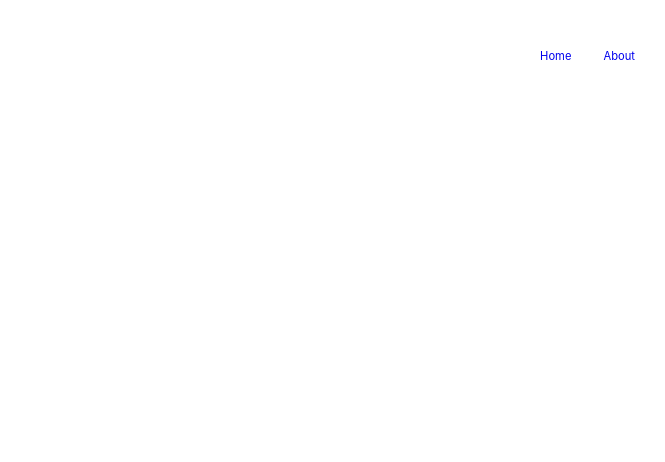
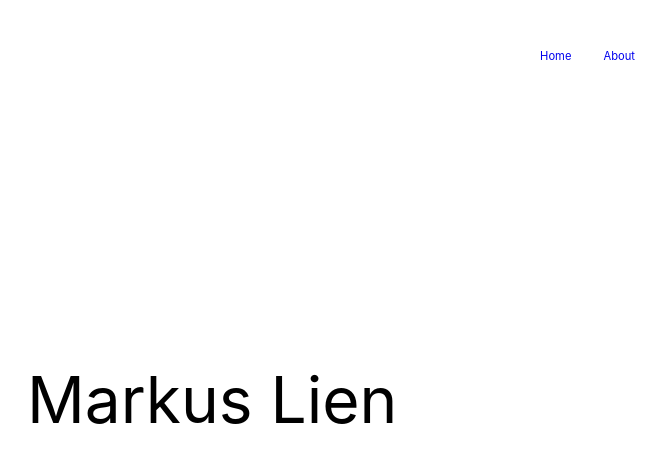
Before and after one commit to SineMunchs/MarkusLien, a Vue app: page / in a window 1280 px wide. Shown: the top 462 px of the page, without its empty margins (613-1278 px from the left). Built offline with nearby package versions, Linux system fonts and the light colour scheme.

Commit message:
commit Markus lien frontpage

```diff
--- a/src/views/HomeView.vue
+++ b/src/views/HomeView.vue
@@ -1,9 +1,9 @@
 <script setup>
-import TheWelcome from '../components/TheWelcome.vue'
 </script>
 
 <template>
   <main>
-    <TheWelcome />
+    <h1 style="font-size:5vw">Markus Lien</h1>
+
   </main>
 </template>
```
Also changed, not shown: src/assets/logo.svg (added).
